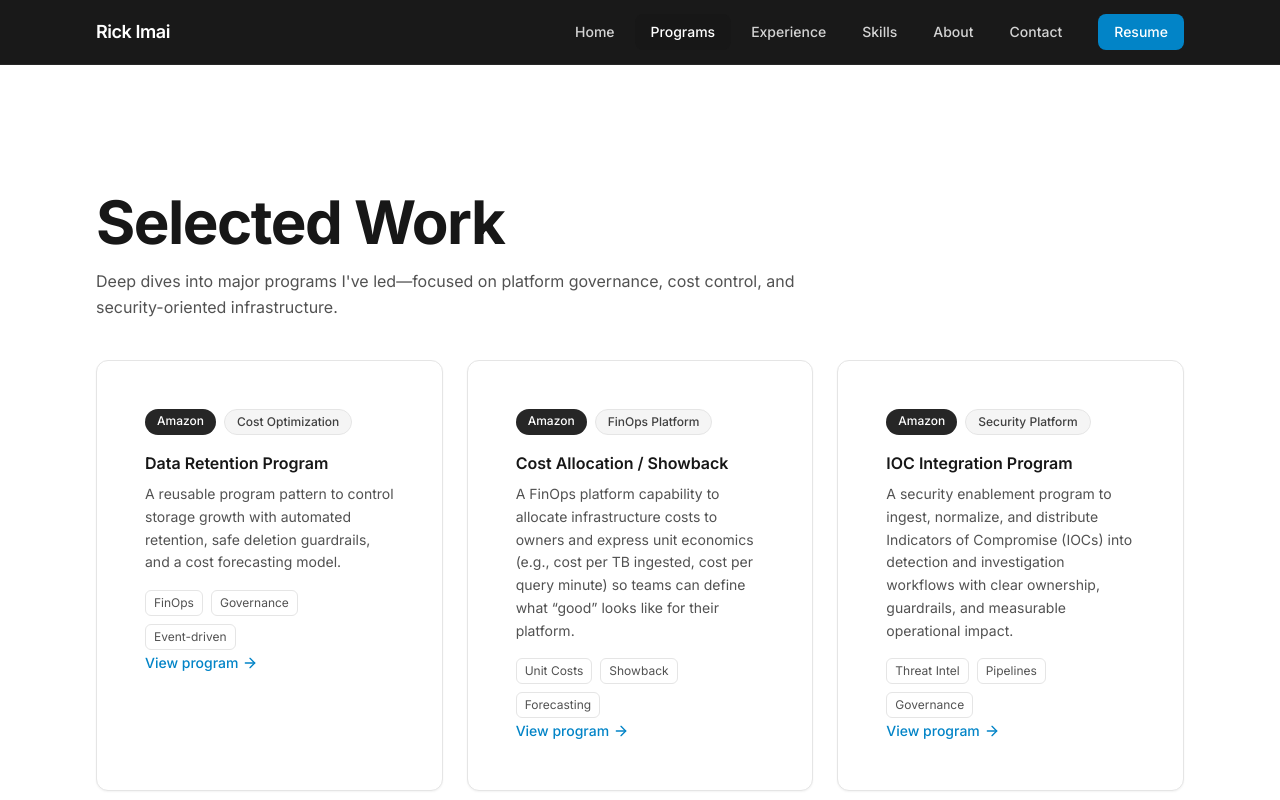
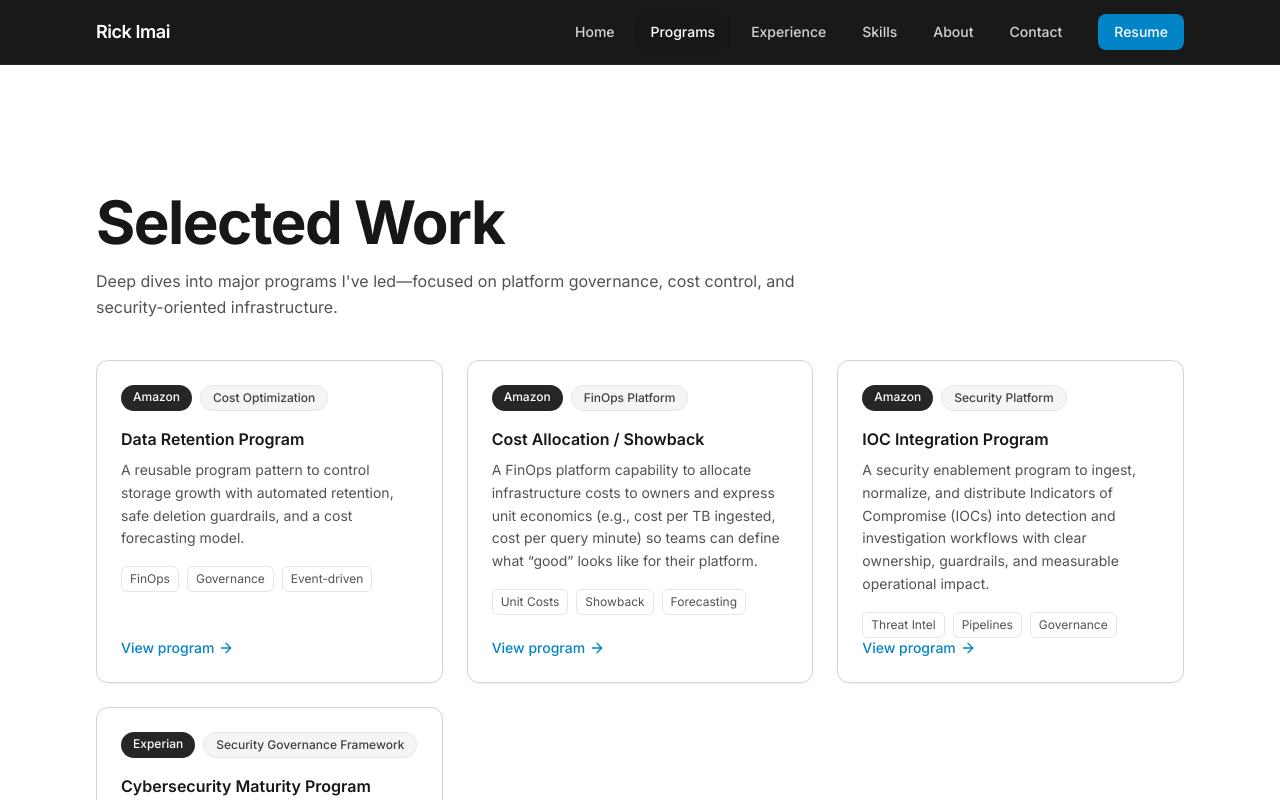
Before and after one commit to Rickimai/rickimai-site, a Next.js app: page /programs in a window 1280 px wide. Shown: the top 800 px of the page. Built offline with nearby package versions, Linux system fonts and the light colour scheme.

Commit message:
formatting changes to programs page

```diff
--- a/src/app/globals.css
+++ b/src/app/globals.css
@@ -68,8 +68,12 @@
   }
 
   .card {
-    @apply rounded-xl border border-neutral-200 bg-white p-6 transition-all hover:border-neutral-300 hover:bg-neutral-50;
-  }
+      @apply rounded-xl border border-neutral-300 bg-white p-6 shadow-sm
+         transition-all
+         hover:-translate-y-0.5
+         hover:border-neutral-400
+         hover:shadow-md;
+}
 
   .link-hover {
     @apply text-neutral-600 transition-colors hover:text-primary-600;
--- a/src/app/programs/page.tsx
+++ b/src/app/programs/page.tsx
@@ -58,17 +58,14 @@ const programs: Program[] = [
     href: "/programs/experian-cybersecurity-maturity",
     companyLabel: "Experian",
     typeLabel: "Security Governance Framework",
-    tags: ["Threat Intel", "Governance"],
+    tags: ["Threat Intel", "Governance", "Security First"],
   },
 ];
 
 function ProgramCard({ p }: { p: Program }) {
   return (
-    <Link
-      href={p.href}
-      className="card group block overflow-hidden bg-white border border-neutral-200 shadow-sm transition hover:-translate-y-0.5 hover:shadow-md"
-    >
-      <div className="p-6 h-full flex-col">
+    <Link href={p.href} className="card group h-full flex flex-col">
+      <div className="flex h-full flex-col">
         {/* Labels */}
         <div className="flex flex-wrap gap-2">
           <span className="rounded-full bg-neutral-800 px-3 py-1 text-xs font-medium text-white">
@@ -88,8 +85,10 @@ function ProgramCard({ p }: { p: Program }) {
         <p className="mt-2 text-sm leading-relaxed text-neutral-600">
           {p.description}
         </p>
+
+        {/* Optional maturity model */}
         {p.maturityModel && (
-          <div className="mt-4 rounded-xl border border-neutral-200 bg-neutral-50 p-4">
+          <div className="mt-4 rounded-xl border border-neutral-200 bg-neutral-50/70 p-4">
             <div className="text-xs font-semibold uppercase tracking-wide text-neutral-600">
               Maturity Model
             </div>
@@ -97,7 +96,8 @@ function ProgramCard({ p }: { p: Program }) {
             <p className="mt-2 text-sm text-neutral-800">
               <span className="font-medium">Scale:</span> {p.maturityModel.scale}
               {" \u00A0•\u00A0 "}
-              <span className="font-medium">Roll-up:</span> {p.maturityModel.rollup}
+              <span className="font-medium">Roll-up:</span>{" "}
+              {p.maturityModel.rollup}
             </p>
 
             <div className="mt-3 flex flex-wrap gap-2">
@@ -136,14 +136,13 @@ function ProgramCard({ p }: { p: Program }) {
         )}
 
         {/* CTA */}
-        <div className="mt-6 mt-auto inline-flex items-center text-sm font-medium text-primary-600">
+        <div className="mt-auto inline-flex items-center text-sm font-medium text-primary-600">
           View program <ArrowRight className="ml-1 h-4 w-4" />
         </div>
       </div>
     </Link>
-      );
+  );
 }
-
 export default function ProgramsPage() {
   return (
     <section className="pt-28 pb-16">
```
